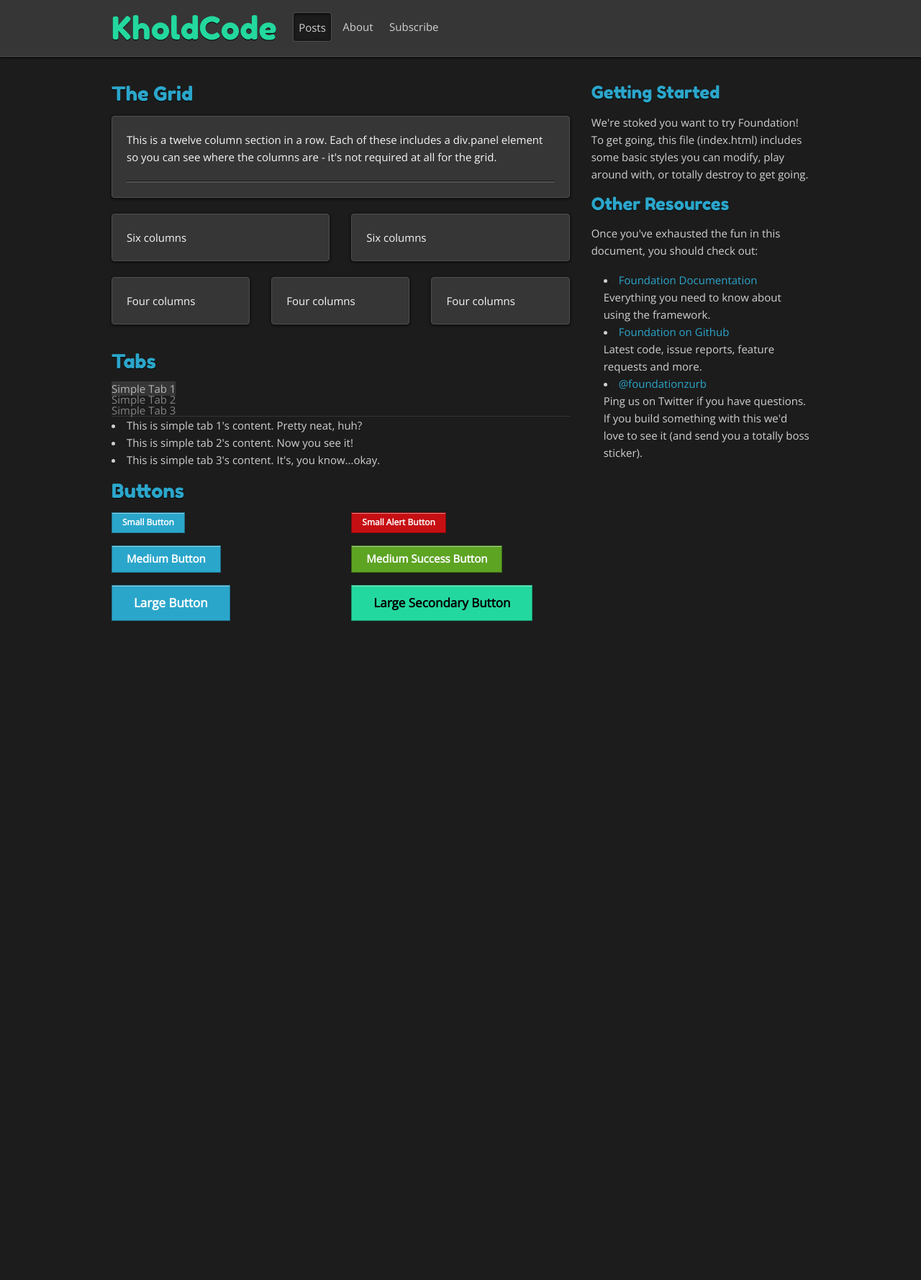
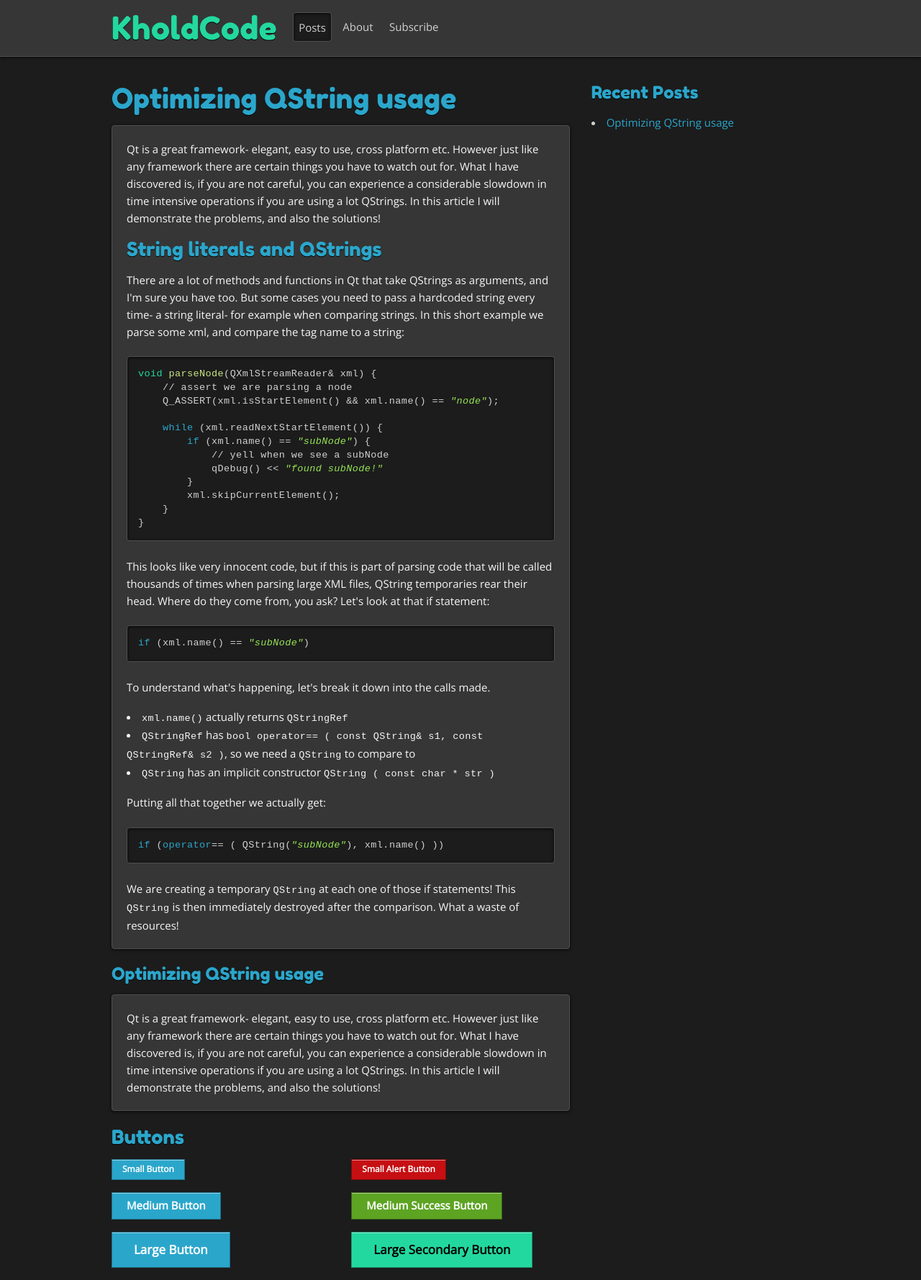
Before and after one commit to KholdStare/kholdstare.github.com, a Jekyll site: the page built from index.html, in a window 1280 px wide. Shown: the whole page at 72% size. Built offline with Jekyll 4.4.1, drawn with Linux system fonts in a browser that asks for light colours; before the commit the page ends 900 px from its top, so only the background shows below that.

Commit message:
Added a new post for more prototyping. Made index page.

```diff
--- a/_layouts/default.html
+++ b/_layouts/default.html
@@ -47,16 +47,13 @@
         </div>
 
 		<div class="four columns">
-			<h4>Getting Started</h4>
-			<p>We're stoked you want to try Foundation! To get going, this file (index.html) includes some basic styles you can modify, play around with, or totally destroy to get going.</p>
+			<h4>Recent Posts</h4>
 
-			<h4>Other Resources</h4>
-			<p>Once you've exhausted the fun in this document, you should check out:</p>
-			<ul class="disc">
-				<li><a href="http://foundation.zurb.com/docs">Foundation Documentation</a><br />Everything you need to know about using the framework.</li>
-				<li><a href="http://github.com/zurb/foundation">Foundation on Github</a><br />Latest code, issue reports, feature requests and more.</li>
-				<li><a href="http://twitter.com/foundationzurb">@foundationzurb</a><br />Ping us on Twitter if you have questions. If you build something with this we'd love to see it (and send you a totally boss sticker).</li>
-			</ul>
+            <ul>
+                {% for post in site.posts limit:5 %}
+                <li><a href="{{post.url}}">{{post.title}}</a></li>
+                {% endfor %}
+            </ul>
 		</div>
 	</div>
 
--- a/index.html
+++ b/index.html
@@ -1,61 +1,26 @@
 ---
 layout: default
-title: "Welcome to Foundation"
+title: "KholdCode"
 ---
-<h3>The Grid</h3>
+
+{% assign first_post = site.posts.first %}
+
+<h2>{{first_post.title}}</h2>
+
+<div class="panel">
+    {{ first_post.description | markdownify }}
+
+    {{ first_post.content }}
+</div>
+
+{% for post in site.posts %}
+<h4><a href="{{post.url}}">{{post.title}}</a></h4>
+<div class="panel">
+    {{ post.description | markdownify }}
+</div>
+{% endfor %}
 
 <!-- Grid Example -->
-<div class="row">
-    <div class="twelve columns">
-        <div class="panel">
-            <p>This is a twelve column section in a row. Each of these includes a div.panel element so you can see where the columns are - it's not required at all for the grid.</p>
-            <hr />
-        </div>
-    </div>
-</div>
-<div class="row">
-    <div class="six columns">
-        <div class="panel">
-            <p>Six columns</p>
-        </div>
-    </div>
-    <div class="six columns">
-        <div class="panel">
-            <p>Six columns</p>
-        </div>
-    </div>
-</div>
-<div class="row">
-    <div class="four columns">
-        <div class="panel">
-            <p>Four columns</p>
-        </div>
-    </div>
-    <div class="four columns">
-        <div class="panel">
-            <p>Four columns</p>
-        </div>
-    </div>
-    <div class="four columns">
-        <div class="panel">
-            <p>Four columns</p>
-        </div>
-    </div>
-</div>
-
-<h3>Tabs</h3>
-<dl class="tabs">
-    <dd class="active"><a href="#simple1">Simple Tab 1</a></dd>
-    <dd><a href="#simple2">Simple Tab 2</a></dd>
-    <dd><a href="#simple3">Simple Tab 3</a></dd>
-</dl>
-
-<ul class="tabs-content">
-    <li class="active" id="simple1Tab">This is simple tab 1's content. Pretty neat, huh?</li>
-    <li id="simple2Tab">This is simple tab 2's content. Now you see it!</li>
-    <li id="simple3Tab">This is simple tab 3's content. It's, you know...okay.</li>
-</ul>
-
 <h3>Buttons</h3>
 
 <div class="row">
--- a/stylesheets/app.css
+++ b/stylesheets/app.css
@@ -2680,7 +2680,7 @@ h1 {
 }
 
 /* line 89, ../sass/app.scss */
-.hole, nav ul li.active, .highlight {
+.hole, .panel blockquote, nav ul li.active, .highlight {
   -webkit-box-shadow: inset 0px 1px 4px 0px rgba(0, 0, 0, 0.8);
   -moz-box-shadow: inset 0px 1px 4px 0px rgba(0, 0, 0, 0.8);
   box-shadow: inset 0px 1px 4px 0px rgba(0, 0, 0, 0.8);
@@ -2689,9 +2689,17 @@ h1 {
   -moz-border-radius: 4px / 4px;
   border-radius: 4px / 4px;
   background: #1c1c1c;
-}
-
-/* line 97, ../sass/app.scss */
+  color: #d0d0d0;
+}
+
+/* line 98, ../sass/app.scss */
+.panel blockquote {
+  margin: 1.5em;
+  font-style: italic;
+  padding: 1em;
+}
+
+/* line 110, ../sass/app.scss */
 header.panel {
   padding: 0px;
   -webkit-border-radius: 0px 0px;
@@ -2700,20 +2708,20 @@ header.panel {
   border: 0px;
   border-bottom: solid 1px #4f4f4f;
 }
-/* line 98, ../sass/app.scss */
+/* line 111, ../sass/app.scss */
 header.panel h1 {
   float: left;
   margin-right: 0.5em;
 }
 
-/* line 110, ../sass/app.scss */
+/* line 123, ../sass/app.scss */
 nav ul {
   background: #363636;
   display: block;
   list-style-type: none;
   list-style-position: inside;
 }
-/* line 116, ../sass/app.scss */
+/* line 129, ../sass/app.scss */
 nav ul li {
   margin-right: 0.5em;
   margin-bottom: 0.5em;
@@ -2722,12 +2730,12 @@ nav ul li {
   display: block;
   position: relative;
 }
-/* line 124, ../sass/app.scss */
+/* line 137, ../sass/app.scss */
 nav ul li a {
   color: #d0d0d0;
 }
 
-/* line 132, ../sass/app.scss */
+/* line 145, ../sass/app.scss */
 hr {
   border: solid 1px #4f4f4f;
   -webkit-box-shadow: 0px -1px 0px 0px #1c1c1c;
@@ -2735,19 +2743,19 @@ hr {
   box-shadow: 0px -1px 0px 0px #1c1c1c;
 }
 
-/* line 138, ../sass/app.scss */
+/* line 151, ../sass/app.scss */
 dl.tabs {
   border-bottom: solid 1px #363636;
 }
-/* line 141, ../sass/app.scss */
+/* line 154, ../sass/app.scss */
 dl.tabs dt {
   color: dimgrey;
 }
-/* line 143, ../sass/app.scss */
+/* line 156, ../sass/app.scss */
 dl.tabs dd a {
   color: #848484;
 }
-/* line 145, ../sass/app.scss */
+/* line 158, ../sass/app.scss */
 dl.tabs dd.active a {
   color: #b6b6b6;
   background: #363636;
@@ -2755,7 +2763,7 @@ dl.tabs dd.active a {
   border-right: 0px;
 }
 
-/* line 155, ../sass/app.scss */
+/* line 168, ../sass/app.scss */
 code {
   font-weight: normal;
   font-family: "Courier New", monospace;
@@ -2763,7 +2771,7 @@ code {
   letter-spacing: 0.03em;
 }
 
-/* line 163, ../sass/app.scss */
+/* line 176, ../sass/app.scss */
 .highlight {
   margin-top: 1.5em;
   margin-bottom: 1.5em;
@@ -2771,7 +2779,7 @@ code {
   line-height: 1.25em;
 }
 
-/* line 175, ../sass/app.scss */
+/* line 188, ../sass/app.scss */
 .highlight {
   color: #d0d0d0;
   /* Keyword, Name.Tag */
@@ -2792,78 +2800,78 @@ code {
   /* Literal.String */
   /* Name.Entity */
 }
-/* line 178, ../sass/app.scss */
+/* line 191, ../sass/app.scss */
 .highlight .hll {
   background-color: #ffffcc;
 }
-/* line 179, ../sass/app.scss */
+/* line 192, ../sass/app.scss */
 .highlight .k, .highlight .nt {
   color: #2ba6cb;
 }
-/* line 180, ../sass/app.scss */
+/* line 193, ../sass/app.scss */
 .highlight .c {
   color: #99968b;
   font-style: italic;
 }
-/* line 181, ../sass/app.scss */
+/* line 194, ../sass/app.scss */
 .highlight .cp {
   color: #e5786d;
 }
-/* line 182, ../sass/app.scss */
+/* line 195, ../sass/app.scss */
 .highlight .m {
   color: #e5786d;
 }
-/* line 183, ../sass/app.scss */
+/* line 196, ../sass/app.scss */
 .highlight .no {
   color: #e5786d;
 }
-/* line 185, ../sass/app.scss */
+/* line 198, ../sass/app.scss */
 .highlight .il {
   color: #e5786d;
 }
-/* line 186, ../sass/app.scss */
+/* line 199, ../sass/app.scss */
 .highlight .na {
   color: #cae682;
 }
-/* line 187, ../sass/app.scss */
+/* line 200, ../sass/app.scss */
 .highlight .kt {
   color: #23d89e;
 }
-/* line 188, ../sass/app.scss */
+/* line 201, ../sass/app.scss */
 .highlight .nf {
   color: #cae682;
 }
-/* line 189, ../sass/app.scss */
+/* line 202, ../sass/app.scss */
 .highlight .nv {
   color: #cae682;
 }
-/* line 190, ../sass/app.scss */
+/* line 203, ../sass/app.scss */
 .highlight .vc {
   color: #cae682;
 }
-/* line 191, ../sass/app.scss */
+/* line 204, ../sass/app.scss */
 .highlight .vg {
   color: #cae682;
 }
-/* line 192, ../sass/app.scss */
+/* line 205, ../sass/app.scss */
 .highlight .vi {
   color: #cae682;
 }
-/* line 194, ../sass/app.scss */
+/* line 207, ../sass/app.scss */
 .highlight .gh, .highlight .gu {
   font-weight: bold;
 }
-/* line 195, ../sass/app.scss */
+/* line 208, ../sass/app.scss */
 .highlight .go {
   color: #808080;
   background-color: #303030;
 }
-/* line 196, ../sass/app.scss */
+/* line 209, ../sass/app.scss */
 .highlight .s {
   color: #95e454;
   font-style: italic;
 }
-/* line 197, ../sass/app.scss */
+/* line 210, ../sass/app.scss */
 .highlight .ni {
   color: #e7f6da;
 }
```
Also changed, not shown: _layouts/post.html (+6 -4 lines), _posts/2012-08-18-optimizing-qstring-usage.html (+10 -14 lines), sass/app.scss (+15 -2 lines).
